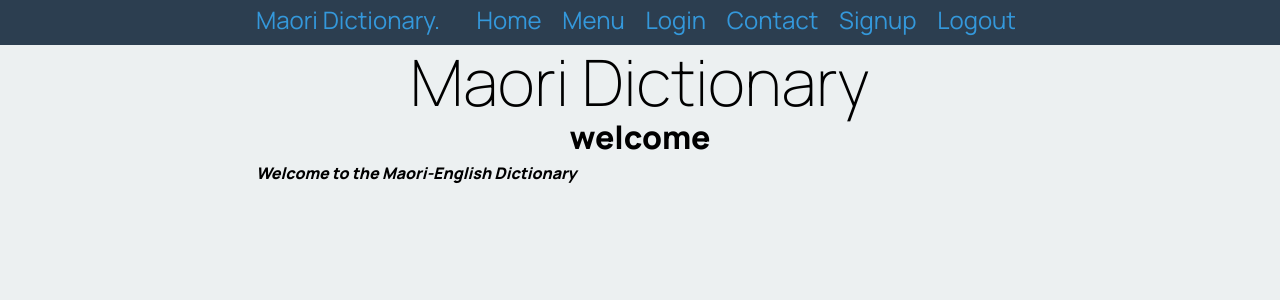
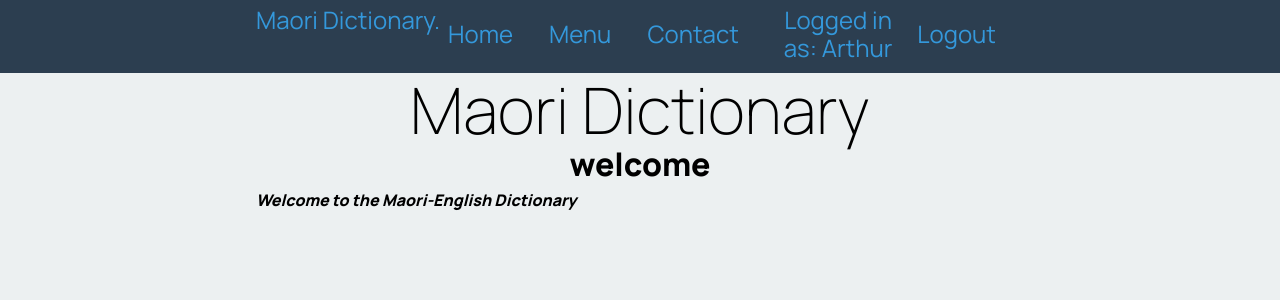
Before and after one commit to ArthurJFF/Maori_dictionary, a Flask app: page / in a window 1280 px wide. Shown: the top 300 px of the page. Run offline with Flask 3, Linux system fonts and the light colour scheme; a user stored in the database is signed in.

Commit message:
I added the feature where it will tell a user if they are logged in and who as. I had to do some adjustment of the menu in base html because it was creating layering issues. I mainly did this in css

```diff
--- a/app.py
+++ b/app.py
@@ -21,6 +21,8 @@ def render_homepage():
     return render_template('home.html')
 
 
+from flask import redirect, url_for
+
 @app.route('/login', methods=['POST', 'GET'])
 def render_login():
     if 'email' in session:
@@ -42,12 +44,18 @@ def render_login():
         if user:
             session['email'] = email
             session['name'] = user[1]
+            return redirect(url_for('render_homepage'))  # Redirect to homepage after login
         else:
             error_message = "Invalid email or password. Please try again."
             return render_template('login.html', error=error_message)
 
     return render_template('login.html')
 
+
+@app.route('/logout')
+def render_logout():
+    session.clear()
+    return redirect(url_for('render_login'))  # Redirect to login page after logout
 
 @app.route('/signup', methods=['POST', 'GET'])
 def render_signup_page():  # signup page
@@ -74,11 +82,6 @@ def render_signup_page():  # signup page
     return render_template('signup.html')
 
 
-@app.route('/logout')
-def render_logout():
-    session.clear()
-
-    return redirect('/login')
 
 
 if __name__ == '__main__':
--- a/static/smile.css
+++ b/static/smile.css
@@ -54,9 +54,17 @@ nav {
     float: left;
 }
 
-.navbar-links {
-    display: inline;
-    float: right;
+.navbar-links, .navbar-user {
+    display: flex;
+    align-items: center;
+}
+
+.navbar-links > a {
+    margin-right: 20px;
+}
+
+.navbar-user {
+    margin-left: auto;
 }
 
 nav a {
--- a/templates/base.html
+++ b/templates/base.html
@@ -8,6 +8,7 @@
     <link href="https://fonts.googleapis.com/css2?family=Manrope:wght@200;400;600;800&display=swap" rel="stylesheet">
     <link rel="stylesheet" href="https://cdnjs.cloudflare.com/ajax/libs/normalize/8.0.1/normalize.css"/>
     <link href="{{ url_for('static', filename='smile.css') }}" rel="stylesheet">
+    <link href="{{ url_for('static', filename='styles.css') }}" rel="stylesheet">
 </head>
 
 <body>
@@ -17,12 +18,14 @@
         <div class="navbar-links">
             <a href="/">Home</a>
             <a href="/menu">Menu</a>
-            <a href="/login">Login</a>
             <a href="/contact">Contact</a>
-            <a href="/signup">Signup</a>
-            <a href="/logout">Logout</a>
-
-
+            {% if 'email' in session %}
+                <div class="navbar-user">Logged in as: {{ session.get('name') }}</div>
+                <a href="/logout">Logout</a>
+            {% else %}
+                <a href="/login">Login</a>
+                <a href="/signup">Signup</a>
+            {% endif %}
         </div>
     </div>
 </nav>
```
Also changed, not shown: dictionary.sqlite.
